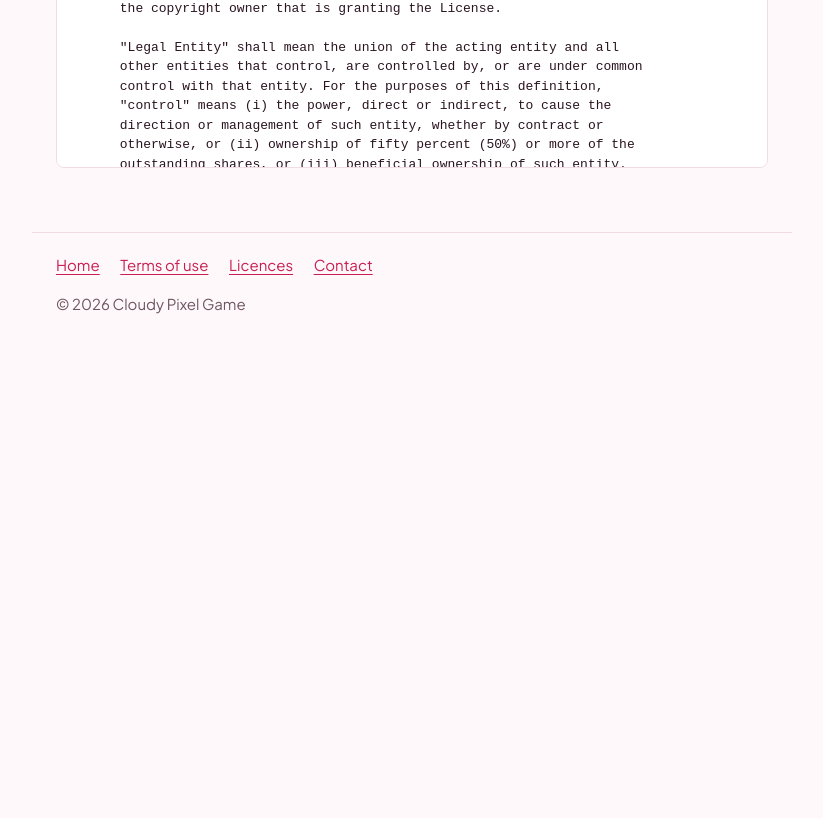
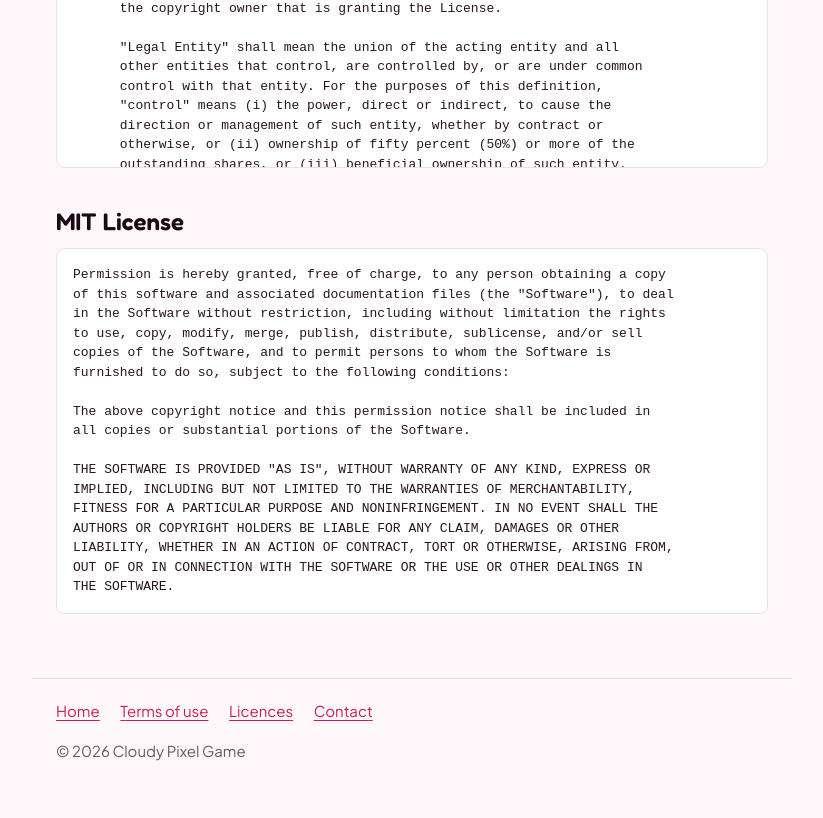
Before and after one commit to cloudypixelgame/cloudypixelgame.github.io, a plain HTML site: page licences.html in a window 1280 px wide. Shown: the part 1238-2056 px from the top of the page, without its empty margins (228-1051 px from the left). Before the commit the page ends 1610 px from the top, so only its background shows below. Drawn offline with Linux system fonts and the light colour scheme.

Commit message:
Licences: Zoo Bus Jam credits link and the MIT licence (22 Nov 2026)

```diff
--- a/licences.html
+++ b/licences.html
@@ -24,13 +24,13 @@
 
   <main class="doc">
     <h1>Licences</h1>
-    <p class="updated">All Cloudy Pixel Game games · Last updated 9 October 2026</p>
+    <p class="updated">All Cloudy Pixel Game games · Last updated 22 November 2026</p>
 
     <div class="summary">
       <p>Our games use free fonts and open-source software made by others. Each game's privacy policy lists what that game uses, in its About section. The full texts of their licences are below.</p>
     </div>
 
-    <p>Credits: <a href="match-number/privacy-policy.html#about">Match Number</a> · <a href="snake-path/privacy-policy.html#about">Snake Path</a></p>
+    <p>Credits: <a href="match-number/privacy-policy.html#about">Match Number</a> · <a href="snake-path/privacy-policy.html#about">Snake Path</a> · <a href="zoo-bus-jam/privacy-policy.html#about">Zoo Bus Jam</a></p>
 
     <h2 id="ofl">SIL Open Font License, Version 1.1</h2>
     <pre class="licence">SIL OPEN FONT LICENSE Version 1.1 - 26 February 2007
@@ -294,6 +294,25 @@ OTHER DEALINGS IN THE FONT SOFTWARE.</pre>
       defend, and hold each Contributor harmless for any liability
       incurred by, or claims asserted against, such Contributor by reason
       of your accepting any such warranty or additional liability.</pre>
+
+    <h2 id="mit">MIT License</h2>
+    <pre class="licence">Permission is hereby granted, free of charge, to any person obtaining a copy
+of this software and associated documentation files (the "Software"), to deal
+in the Software without restriction, including without limitation the rights
+to use, copy, modify, merge, publish, distribute, sublicense, and/or sell
+copies of the Software, and to permit persons to whom the Software is
+furnished to do so, subject to the following conditions:
+
+The above copyright notice and this permission notice shall be included in
+all copies or substantial portions of the Software.
+
+THE SOFTWARE IS PROVIDED "AS IS", WITHOUT WARRANTY OF ANY KIND, EXPRESS OR
+IMPLIED, INCLUDING BUT NOT LIMITED TO THE WARRANTIES OF MERCHANTABILITY,
+FITNESS FOR A PARTICULAR PURPOSE AND NONINFRINGEMENT. IN NO EVENT SHALL THE
+AUTHORS OR COPYRIGHT HOLDERS BE LIABLE FOR ANY CLAIM, DAMAGES OR OTHER
+LIABILITY, WHETHER IN AN ACTION OF CONTRACT, TORT OR OTHERWISE, ARISING FROM,
+OUT OF OR IN CONNECTION WITH THE SOFTWARE OR THE USE OR OTHER DEALINGS IN
+THE SOFTWARE.</pre>
   </main>
 
   <footer>
```
